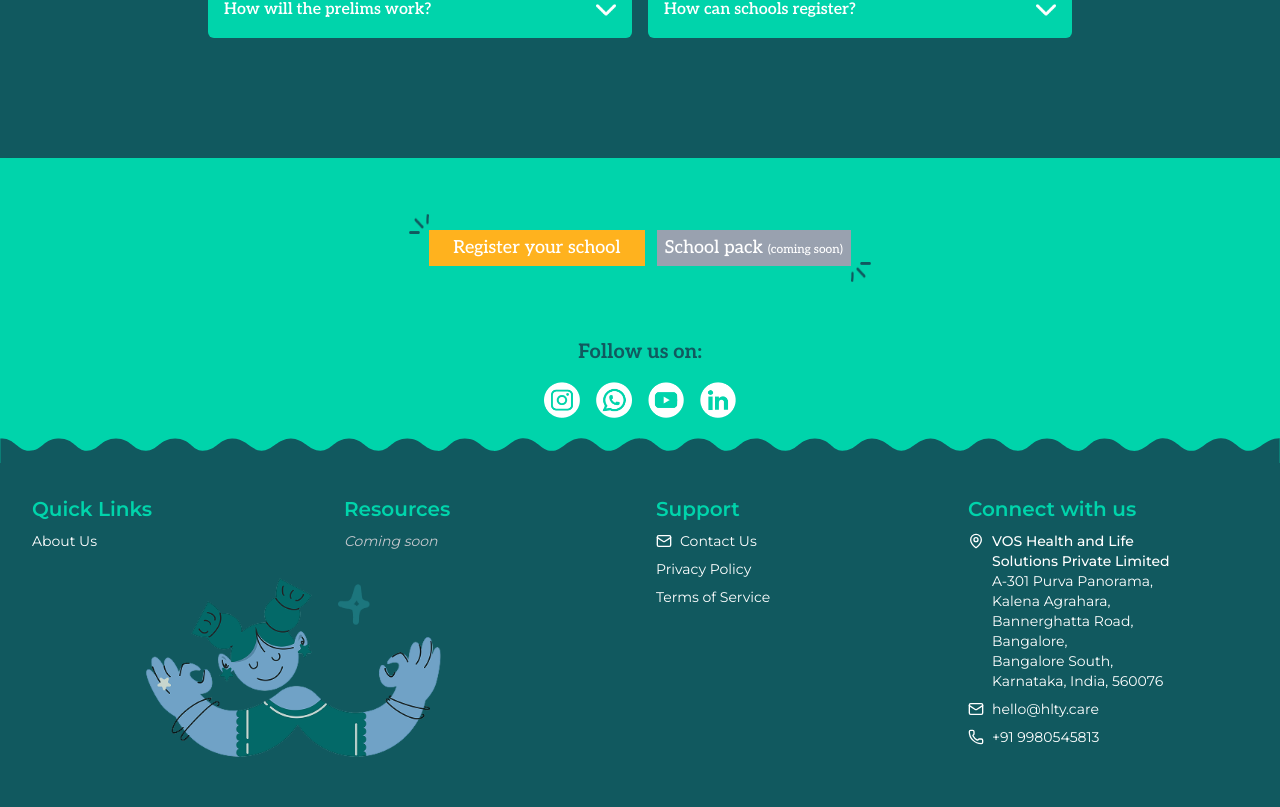
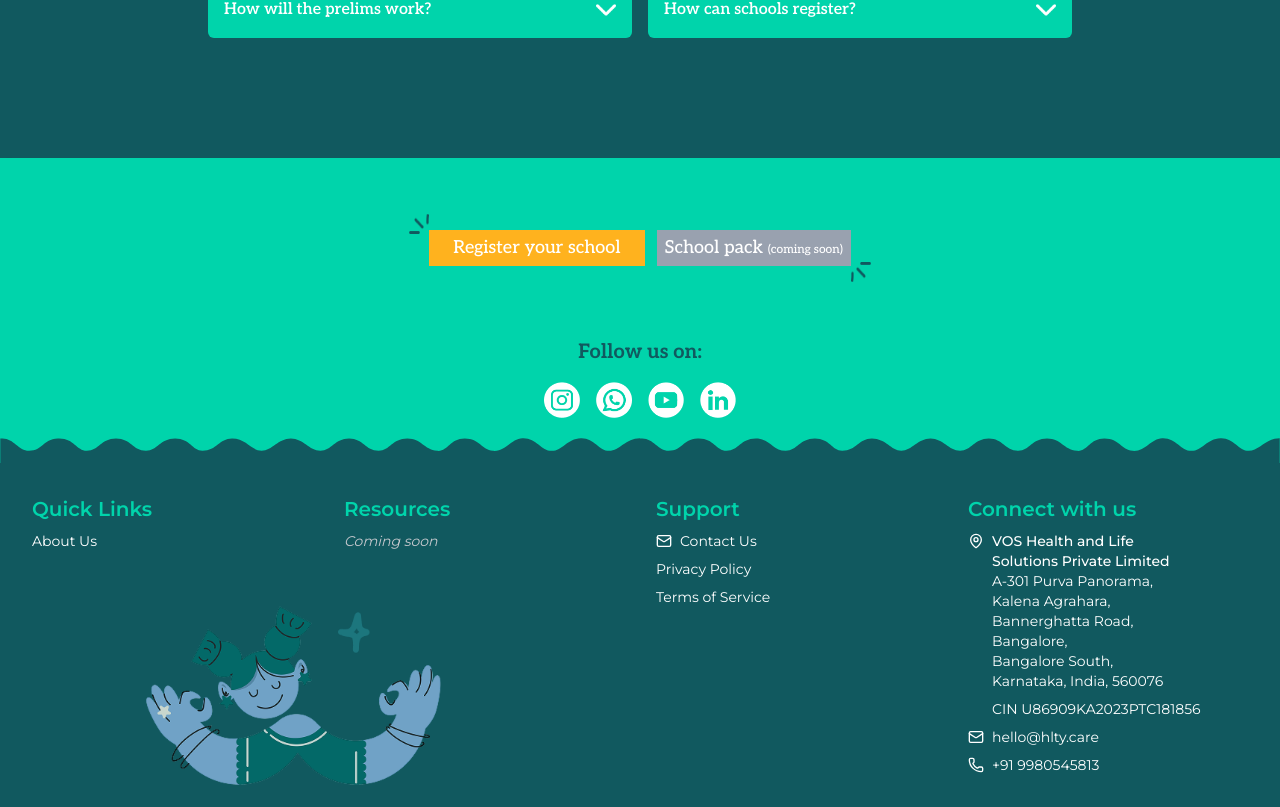
Before and after one commit to hsk-2004/Hlty.care_LandingPage, a Next.js app: page /quiz in a window 1280 px wide. Shown: the part 4620-5427 px from the top of the page. Before the commit the page ends 5399 px from the top, so only its background shows below. Built offline with nearby package versions, Linux system fonts and the light colour scheme.

Commit message:
CIN Number Added

```diff
--- a/src/components/footer.tsx
+++ b/src/components/footer.tsx
@@ -115,6 +115,7 @@ export default function Footer() {
                     <p>Bangalore,</p>
                     <p>Bangalore South,</p>
                     <p>Karnataka, India, 560076</p>
+                    <p className="mt-2">CIN U86909KA2023PTC181856</p>
                   </div>
                 </div>
                 <div className="flex items-center gap-2">
```
